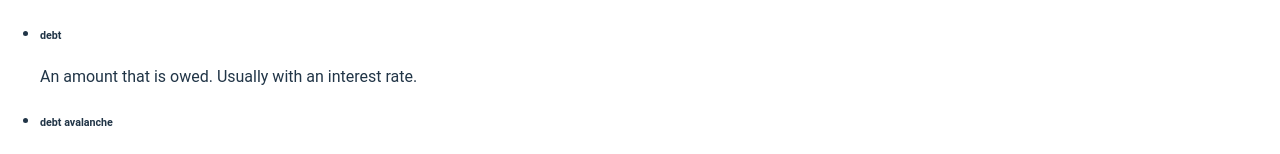
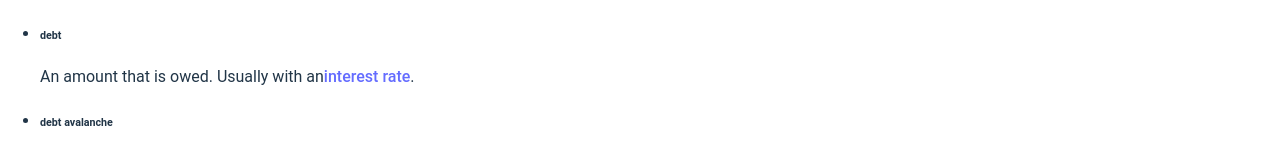
Before and after one commit to doanaminh/build-a-budget, a React (Vite) app in the folder client/: page /glossary in a window 1280 px wide. Shown: the part 196-350 px from the top of the page. Built offline with nearby package versions, Linux system fonts and the light colour scheme; a web font is replaced by a local one.

Commit message:
first attempt at implementing Term component modal

```diff
--- a/client/src/components/Term.tsx
+++ b/client/src/components/Term.tsx
@@ -7,7 +7,7 @@ interface Props {
     definition: string;
 }
 
-const Modal: React.FC<Props> = ({
+const Term: React.FC<Props> = ({
     setOpenModal,
     term,
     definition,
@@ -29,4 +29,4 @@ const Modal: React.FC<Props> = ({
     )
 }
 
-export default Modal;
+export default Term;
--- a/client/src/pages/Glossary.tsx
+++ b/client/src/pages/Glossary.tsx
@@ -1,4 +1,10 @@
+import { useState } from "react";
+import Term from "../components/Term";
+
 export default function () {
+
+    const [modalOpen, setModalOpen] = useState(false);
+
     return (
         <>
             <section>
@@ -16,7 +22,15 @@ export default function () {
                         <li>
                             <h6>debt</h6>
                             <p>
-                                An amount that is owed. Usually with an interest rate.
+                                An amount that is owed. Usually with an
+                                <a onClick={() => setModalOpen(!modalOpen)}>
+                                    interest rate
+                                </a>. {modalOpen &&
+                                <Term
+                                    setOpenModal={setModalOpen}
+                                    term="interest rate"
+                                    definition="A percentage of the total amount borrowed that is owed on top the the borrowed sum. This is usually an annual rate, but could be monthly, weekly, or daily depending on the type of loan."
+                                ></Term>}
                             </p>
                         </li>
                         <li>
```
